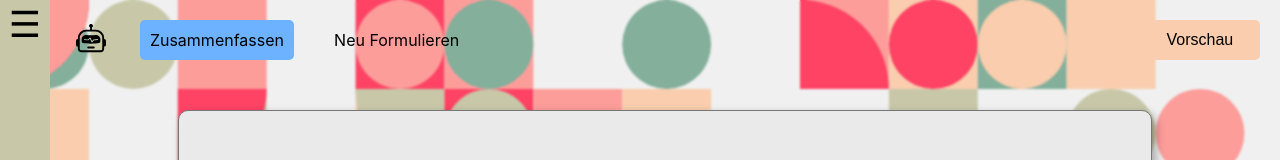
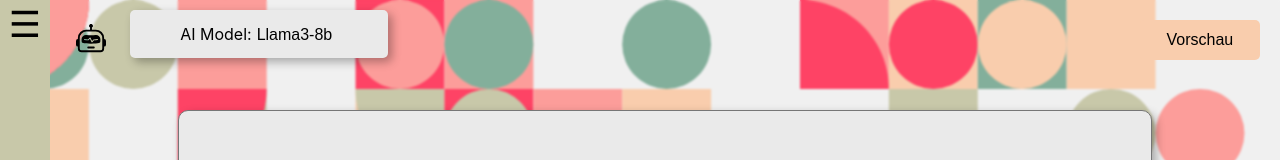
Before and after one commit to MemoryMaster-Studienarbeit/MemoryMaster-Frontend, a React (Create React App) app: page /1/1/add in a window 1280 px wide. Shown: the top 160 px of the page. Built offline with nearby package versions, Linux system fonts and the light colour scheme; the HTML template or start-up script is replaced by a standard one.

Commit message:
ai model select ui fixes

```diff
--- a/src/components/addCard/AddCard.tsx
+++ b/src/components/addCard/AddCard.tsx
@@ -4,7 +4,6 @@ import {
     AddCardContainer,
     UpperGeneralOptionsContainer,
     LeftOptionsContainer,
-    RadioButton,
     RightOptionsContainer,
     ToggleModeButton,
 } from './AddCard.styles';
@@ -12,6 +11,7 @@ import FrontAndBackView from "../frontAndBackView/FrontAndBackView";
 import FrontAndBackAiOptions from "../frontAndBackAiOptions/FrontAndBackAiOptions";
 import Button from "../button/Button";
 import Spinner from "../spinner/Spinner";
+import { aiModels } from '../../constants/SelectOptions/aiModels';
 import {useTheme} from "../../ThemeContext";
 // @ts-ignore
 import penFillDark from '../../images/pen-fill-dark.svg';
@@ -22,6 +22,7 @@ import robotDark from '../../images/robot-dark.svg';
 // @ts-ignore
 import robotLight from '../../images/robot-light.svg';
 import {useNavigate, useParams} from "react-router-dom";
+import SelectOption from "../selectOption/SelectOption";
 
 interface AddCardProps {
     onLoad: (sessionId: string, deckName?: string) => void,
@@ -40,6 +41,7 @@ const AddCard: React.FC<AddCardProps> = ({onLoad}) => {
     const [frontText, setFrontText] = useState<string>("");
     const [backText, setBackText] = useState<string>("");
     const [selectedMode, setSelectedMode] = useState<string>("zusammenfassen"); // zusammenfassen oder neu formulieren
+    const [selectedModel, setSelectedModel] = useState<string>("llama3-8b-8192");
     const [selectedStyle, setSelectedStyle] = useState<string>("einfach");
     const [selectedLength, setSelectedLength] = useState<string>("kurz");
     const [promptExtras, setPromptExtras] = useState<string>("");
@@ -178,18 +180,14 @@ const AddCard: React.FC<AddCardProps> = ({onLoad}) => {
                                          style={{width: "30px", height: "30px"}}/>
                                 </ToggleModeButton>
                                 {!isPreviewMode && (
-                                    <>
-                                        <input type="radio" id="zusammenfassen" value="zusammenfassen" name="mode"
-                                               style={{display: 'none'}}
-                                               onChange={(e) => setSelectedMode(e.target.value)}
-                                               checked={selectedMode==="zusammenfassen"}/>
-                                        <RadioButton htmlFor="zusammenfassen">Zusammenfassen</RadioButton>
-                                        <input type="radio" id="neu_formulieren" value="neu_formulieren" name="mode"
-                                               style={{display: 'none'}}
-                                               onChange={(e) => setSelectedMode(e.target.value)}
-                                               checked={selectedMode==="neu_formulieren"}/>
-                                        <RadioButton htmlFor="neu_formulieren">Neu Formulieren</RadioButton>
-                                    </>
+                                    <SelectOption
+                                        label={"AI Model: "}
+                                        options={aiModels}
+                                        onChange={(e) => setSelectedModel(e.target.value)}
+                                        selectedOption={selectedModel}
+                                        width={"250px"}
+                                        height={"40px"}
+                                    />
                                 )}
                             </LeftOptionsContainer>
                             {isPreviewMode ? (
--- a/src/components/cardsOverview/CardsOverview.styles.ts
+++ b/src/components/cardsOverview/CardsOverview.styles.ts
@@ -18,7 +18,10 @@ export const Header = styled.h2`
     font-size: 24px;
     color: ${({theme}) => theme.text};
     margin-bottom: 20px;
-    width: 100%;
+    width: 60%;
+    white-space: nowrap;
+    overflow: hidden;
+    text-overflow: ellipsis;
 `;
 
 export const NoCards = styled.p`
--- a/src/components/deckItem/DeckItem.styles.ts
+++ b/src/components/deckItem/DeckItem.styles.ts
@@ -38,7 +38,7 @@ export const ListItemContainer = styled.div`
     margin: 0;
 `;
 
-export const DeckName = styled.p<{ $isSelected: boolean }>`
+export const DeckName = styled.div<{ $isSelected: boolean }>`
     display: flex;
     cursor: pointer;
     position: relative;
--- a/src/components/selectOption/SelectOption.styles.ts
+++ b/src/components/selectOption/SelectOption.styles.ts
@@ -1,6 +1,11 @@
 import styled from 'styled-components';
 
-export const Label = styled.label`
+interface Props {
+    width?: string;
+    height?: string;
+}
+
+export const Label = styled.label<Props>`
     display: flex;
     border-radius: 5px;
     border: none;
@@ -11,7 +16,8 @@ export const Label = styled.label`
     overflow: hidden;
     background-color: ${({ theme }) => theme.primaryInputColor};
     color: ${({ theme }) => theme.text};
-    width: 165px;
+    width: ${({ width }) => (width ? `${width}` : '165px')};
+    height: ${({ height }) => (height ? `${height}` : 'auto')};
     box-shadow: 4px 4px 10px rgba(0, 0, 0, 0.3);
 
     &:hover {
--- a/src/components/selectOption/SelectOption.tsx
+++ b/src/components/selectOption/SelectOption.tsx
@@ -10,11 +10,13 @@ interface SelectOptionProps {
     options: { value: string; text: string }[];
     onChange: (event: React.ChangeEvent<HTMLSelectElement>) => void;
     selectedOption?: string;
+    width?: string;
+    height?: string;
 }
 
-export const SelectOption: React.FC<SelectOptionProps> = ({ label, options, onChange, selectedOption }) => {
+export const SelectOption: React.FC<SelectOptionProps> = ({ label, options, onChange, selectedOption, width, height}) => {
     return (
-        <Label>
+        <Label width={width} height={height}>
             {label}
             <Select onChange={onChange} value={selectedOption}>
                 {options.map((option, index) => (
--- /dev/null
+++ b/src/constants/SelectOptions/aiModels.ts
@@ -0,0 +1,5 @@
+export const aiModels = [
+    { value: 'model2', text: 'Model 2' },
+    { value: 'llama3-8b-8192', text: 'Llama3-8b' },
+    { value: 'model3', text: 'Model 3' },
+];
```
